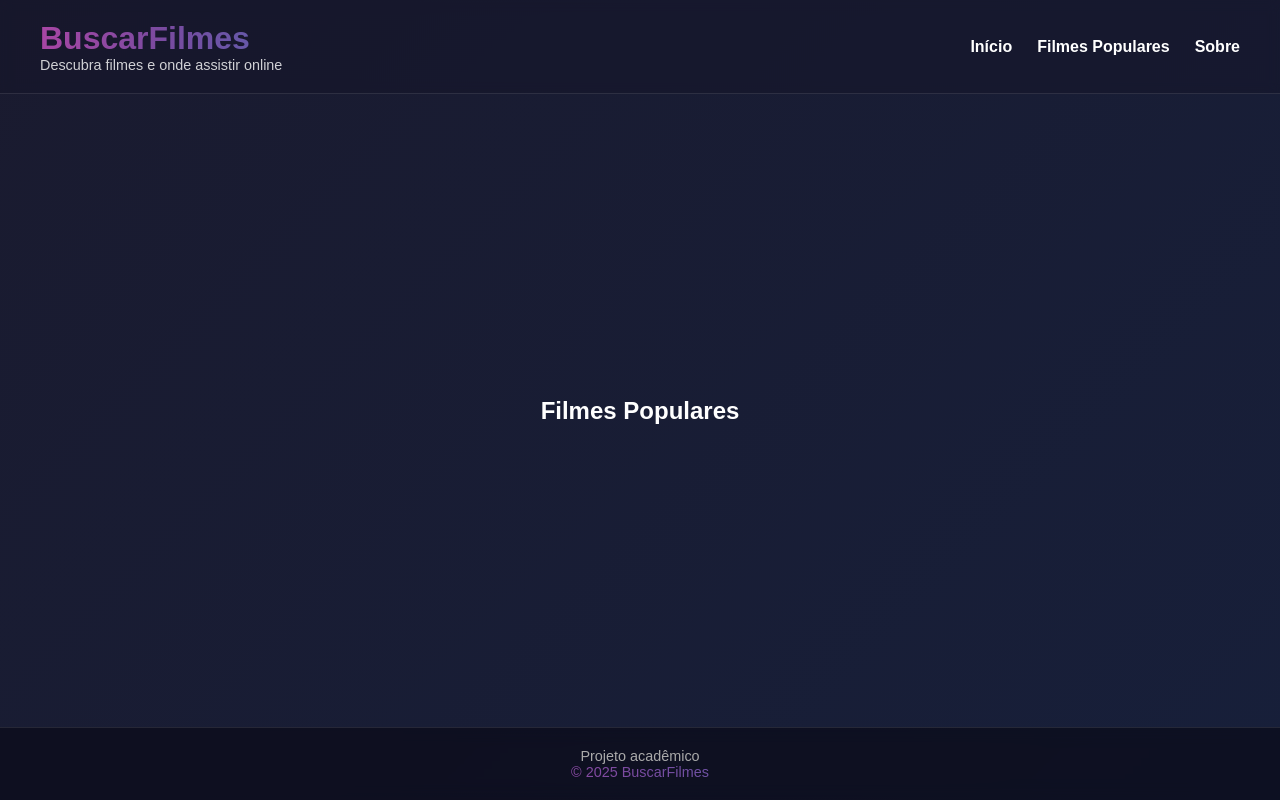
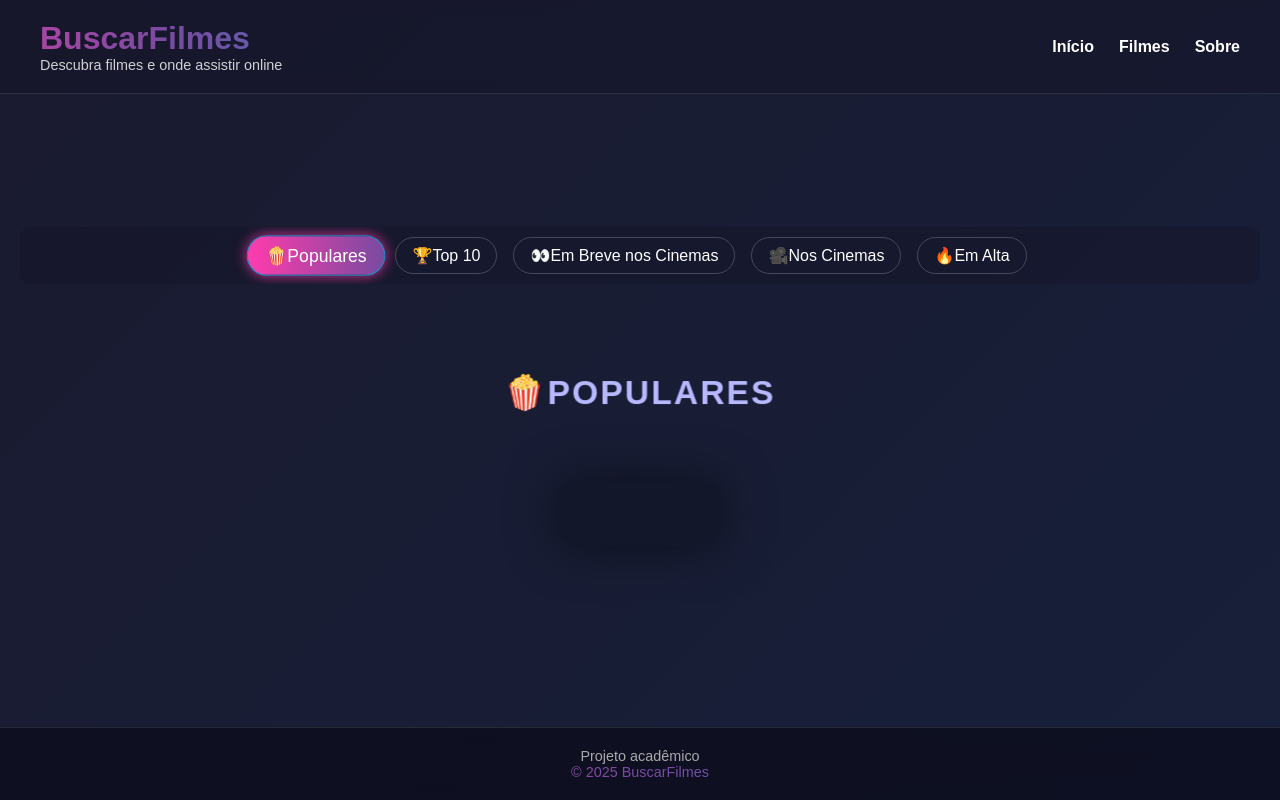
Before and after one commit to Irlamfernandes/projeto_django, a Django app: page /filmes_populares/ in a window 1280 px wide. Run offline with Django 5.2, Linux system fonts and the light colour scheme; data that the repository does not hold is empty.

Commit message:
css de detalhes_filmes

```diff
--- a/coreapp/views.py
+++ b/coreapp/views.py
@@ -1,9 +1,11 @@
+from datetime import date
 from django.shortcuts import render
 from django.views import View
 from django.http import JsonResponse
 from .services import TMDbClient, TMDbError, StreamingClient
 from .rotas_streaming import STREAMING_LINKS_BY_NAME
 
+# --- Views Existentes (Sem Alterações) ---
 
 class BuscarFilmeView(View):
     def get(self, request):
@@ -32,7 +34,7 @@
                         provedores = streaming_client.buscar_filmes_streaming(id_tmdb)
                         for p in provedores:
                             provider_name = p.get("provider_name")
-                            link = STREAMING_LINKS_BY_NAME.get(provider_name, "  # ")
+                            link = STREAMING_LINKS_BY_NAME.get(provider_name, " # ")
                             servicos.append({
                                 "nome": provider_name,
                                 "logo_url": f"https://image.tmdb.org/t/p/w45{p.get('logo_path')}" if p.get(
@@ -79,7 +81,7 @@
                         "nome": p.get("provider_name"),
                         "logo_url": f"https://image.tmdb.org/t/p/w45{p.get('logo_path')}" if p.get(
                             "logo_path") else None,
-                        "link": STREAMING_LINKS_BY_NAME.get(p.get("provider_name"), "  # ")
+                        "link": STREAMING_LINKS_BY_NAME.get(p.get("provider_name"), " # ")
                     }
                     for p in provedores
                 ]
@@ -150,65 +152,93 @@
         return render(request, self.template_name)
 
 
+# --- FilmesPopularesView (Atualizada) ---
+
 class FilmesPopularesView(View):
     template_name = 'coreapp/filmes_populares.html'
 
+    # Mapeamento da categoria na URL para o método de busca
+    CATEGORIAS = {
+        'populares': {'titulo': '🍿Populares', 'metodo': 'filmes_populares', 'limite_inicial': None},
+        'top_10': {'titulo': '🏆Top 10', 'metodo': 'top_rated_filmes', 'limite_inicial': 10},
+        # Próximos Lançamentos (upcoming) - Será filtrado na view
+        'proximos_lancamentos': {'titulo': '👀Em Breve nos Cinemas', 'metodo': 'filmes_lancamentos', 'limite_inicial': None},
+        # Nos Cinemas (now_playing)
+        'nos_cinemas': {'titulo': '🎥Nos Cinemas', 'metodo': 'filmes_now_playing', 'limite_inicial': None},
+        'em_alta': {'titulo': '🔥Em Alta', 'metodo': 'filmes_trending_week', 'limite_inicial': None},
+    }
+
+    def _formatar_filmes(self, resultados_api):
+        """Formata os dados do filme, removendo sinopse e serviços."""
+        filmes_formatados = []
+        for filme_api in resultados_api:
+            filmes_formatados.append({
+                "id": filme_api.get("id"),
+                "titulo": filme_api.get("title"),
+                "poster_url": f"https://image.tmdb.org/t/p/w500{filme_api.get('poster_path')}" if filme_api.get(
+                    "poster_path") else None,
+            })
+        return filmes_formatados
+
     def get(self, request, *args, **kwargs):
-        """
-        Se a requisição for AJAX, retorna JSON com os próximos filmes.
-        Caso contrário, renderiza a página normal com os primeiros filmes.
-        """
+
+        categoria_slug = request.GET.get("categoria", "populares")
+        categoria_info = self.CATEGORIAS.get(categoria_slug, self.CATEGORIAS['populares'])
+
         page = int(request.GET.get("page", 1))
         client = TMDbClient()
-        streaming_client = StreamingClient()
 
         context = {
             "filmes": [],
             "erro": None,
-            "page": page
+            "page": page,
+            "categoria_titulo": categoria_info['titulo'],
+            "categoria_slug": categoria_slug,
+            "categorias": self.CATEGORIAS,
+            "tem_mais": False,
         }
 
         try:
-            resultados_api = client.filmes_populares(page=page)
-            filmes_formatados = []
+            metodo_de_busca = getattr(client, categoria_info['metodo'])
+            resultados_api = metodo_de_busca(page=page)
 
-            for filme_api in resultados_api:
-                id_tmdb = filme_api.get("id")
-                servicos = []
-                try:
-                    provedores = streaming_client.buscar_filmes_streaming(id_tmdb)
-                    for p in provedores:
-                        provider_name = p.get("provider_name")
-                        link = STREAMING_LINKS_BY_NAME.get(provider_name, "  # ")
-                        servicos.append({
-                            "nome": provider_name,
-                            "logo_url": f"https://image.tmdb.org/t/p/w45{p.get('logo_path')}" if p.get(
-                                "logo_path") else None,
-                            "link": link,
-                        })
-                except TMDbError:
-                    servicos = []
+            resultados_filtrados = resultados_api
 
-                filmes_formatados.append({
-                    "id": id_tmdb,
-                    "titulo": filme_api.get("title"),
-                    "sinopse": filme_api.get("overview"),
-                    "poster_url": f"https://image.tmdb.org/t/p/w500{filme_api.get('poster_path')}" if filme_api.get(
-                        "poster_path") else None,
-                    "servicos": servicos,
-                })
+            # LÓGICA DE FILTRO: Garante que "Próximos Lançamentos" só mostre filmes futuros
+            if categoria_slug == 'proximos_lancamentos':
+                hoje = date.today()
+
+                # Filtra apenas filmes onde a data de lançamento é estritamente futura
+                resultados_filtrados = [
+                    filme for filme in resultados_api
+                    if filme.get("release_date") and date.fromisoformat(filme["release_date"]) > hoje
+                ]
+
+            # LÓGICA DE LIMITE: Top 10 só mostra 10 na primeira página
+            if categoria_slug == 'top_10' and page == 1:
+                limite = categoria_info['limite_inicial']
+                resultados_finais = resultados_filtrados[:limite]
+                # Se a lista original tinha mais que o limite, há mais para carregar
+                context["tem_mais"] = len(resultados_filtrados) > limite
+            else:
+                resultados_finais = resultados_filtrados
+                # Se a API retornou resultados, assumimos que pode haver mais
+                context["tem_mais"] = len(resultados_api) > 0
+
+            # Formata os dados (agora sem sinopse/serviços)
+            filmes_formatados = self._formatar_filmes(resultados_finais)
 
             if request.headers.get("x-requested-with") == "XMLHttpRequest":
-                # Retorna apenas JSON para AJAX
+                # JSON para carregamento incremental
                 return JsonResponse({
                     "filmes": filmes_formatados,
                     "page": page,
-                    "tem_mais": len(resultados_api) > 0
+                    "tem_mais": context["tem_mais"] and len(filmes_formatados) > 0
                 })
             else:
                 context["filmes"] = filmes_formatados
                 return render(request, self.template_name, context)
 
         except TMDbError as e:
-            context["erro"] = f"Ocorreu um erro ao buscar filmes populares: {e}"
+            context["erro"] = f"Ocorreu um erro ao buscar filmes: {e}"
             return render(request, self.template_name, context)
--- /dev/null
+++ b/static/coreapp/filmes_populares.css
@@ -0,0 +1,227 @@
+/* ======= TÍTULO PRINCIPAL ======= */
+h2 {
+    text-align: center;
+    font-size: 2rem;
+    font-weight: 700;
+    color: #b8b8ff;
+    letter-spacing: 2px;
+    text-transform: uppercase;
+    margin-top: 3rem;
+    margin-bottom: 5rem;
+    opacity: 0;
+    animation: titleCinematic 2s ease forwards;
+}
+
+/* Animação cinematográfica para o título */
+@keyframes titleCinematic {
+    0% { opacity: 0; transform: translateY(-50px) scale(0.8); filter: blur(5px); }
+    100% { opacity: 1; transform: translateY(10px) scale(1.05); filter: blur(0); }
+}
+
+/* ======= NAV DE CATEGORIAS ======= */
+#categorias-nav {
+    width: 100%;
+    margin-bottom: 2rem;
+    padding: 10px 0;
+    background: rgba(20, 20, 40, 0.5);
+    border-radius: 10px;
+    overflow-x: auto;
+}
+
+#categorias-nav ul {
+    list-style: none;
+    display: flex;
+    justify-content: center;
+    gap: 1rem;
+    padding: 0 1rem;
+}
+
+#categorias-nav li a {
+    text-decoration: none;
+    padding: 0.5rem 1rem;
+    border-radius: 20px;
+    color: #fff;
+    font-weight: 500;
+    border: 1px solid rgba(255, 255, 255, 0.2);
+    transition: all 0.3s ease, box-shadow 0.3s ease;
+    white-space: nowrap;
+    display: block;
+}
+
+#categorias-nav li a:hover {
+    background-color: rgba(120, 75, 160, 0.25);
+    border-color: #ff3cac;
+    box-shadow: 0 0 10px rgba(255, 60, 172, 0.5);
+}
+
+#categorias-nav li a.ativo {
+    background: linear-gradient(90deg, #ff3cac, #784ba0);
+    color: #fff;
+    border-color: #2b86c5;
+    box-shadow: 0 0 12px rgba(255, 60, 172, 0.8);
+    transform: scale(1.1);
+}
+
+/* ======= LISTAGEM DE FILMES ======= */
+#filmes-lista {
+    display: grid;
+    grid-template-columns: repeat(4, 1fr);
+    gap: 2rem;
+    list-style: none;
+    max-width: 1400px;
+    margin: 0 auto 3rem;
+    padding: 2rem;
+    background: rgba(0,0,0,0.2);
+    border-radius: 15px;
+    box-shadow: 0 0 50px rgba(0,0,0,0.5);
+}
+
+/* ======= CARD DE FILME ======= */
+#filmes-lista li {
+    background: linear-gradient(145deg, #181828, #0f0f1a);
+    border-radius: 1rem;
+    box-shadow: 0 0 1rem rgba(0, 0, 0, 0.8);
+    padding: 1rem;
+    display: flex;
+    flex-direction: column;
+    align-items: center;
+    text-align: center;
+    overflow: hidden;
+    transition: transform 0.5s ease, box-shadow 0.5s ease;
+    opacity: 0;
+    transform: translateY(30px);
+    animation: cardFadeIn 0.8s ease forwards;
+    justify-content: space-between;
+    min-height: 400px;
+}
+
+/* Staggered animation via nth-child */
+#filmes-lista li:nth-child(1) { animation-delay: 0.1s; }
+#filmes-lista li:nth-child(2) { animation-delay: 0.2s; }
+#filmes-lista li:nth-child(3) { animation-delay: 0.3s; }
+#filmes-lista li:nth-child(4) { animation-delay: 0.4s; }
+#filmes-lista li:nth-child(5) { animation-delay: 0.5s; }
+#filmes-lista li:nth-child(6) { animation-delay: 0.6s; }
+/* ...adicione mais se precisar */
+
+/* Hover cinematográfico */
+#filmes-lista li:hover {
+    transform: translateY(-10px) rotateX(5deg) rotateY(3deg) scale(1.06);
+    box-shadow: 0 0 3rem rgba(100, 100, 255, 0.7), 0 0 10px rgba(255, 60, 172, 0.5);
+}
+
+/* ======= POSTER ======= */
+#filmes-lista li img {
+    width: 100%;
+    height: auto;
+    border-radius: 0.8rem;
+    box-shadow: 0 0 1.5rem rgba(0,0,0,0.7);
+    margin-bottom: 1rem;
+    transition: transform 0.4s ease, box-shadow 0.4s ease;
+    object-fit: cover;
+}
+
+/* ======= TÍTULO DO FILME ======= */
+#filmes-lista li h2 {
+    margin: 0 0 0.6rem;
+    font-size: 1.3rem;
+    background: linear-gradient(90deg, #b0b0ff, #e0e0ff);
+    -webkit-background-clip: text;
+    -webkit-text-fill-color: transparent;
+    animation: titleGlow 2s ease infinite alternate;
+    opacity: 0;
+    animation: titleAppear 1s forwards;
+}
+
+/* Animação de aparecer para títulos dos filmes */
+@keyframes titleAppear {
+    from { opacity: 0; transform: translateY(20px); }
+    to { opacity: 1; transform: translateY(0); }
+}
+
+/* Glow sutil */
+@keyframes titleGlow {
+    0% { text-shadow: 0 0 4px #b0b0ff; }
+    50% { text-shadow: 0 0 8px #e0e0ff; }
+    100% { text-shadow: 0 0 4px #b0b0ff; }
+}
+
+/* ======= BOTÃO "MAIS INFORMAÇÕES" ======= */
+#filmes-lista li a {
+    display: inline-block;
+    margin-top: 1rem;
+    padding: 0.6rem 1.4rem;
+    border-radius: 10px;
+    background: linear-gradient(90deg, #ff3cac, #784ba0, #2b86c5);
+    background-size: 300% 300%;
+    color: #fff;
+    font-weight: 600;
+    font-size: 0.95rem;
+    letter-spacing: 0.5px;
+    text-transform: uppercase;
+    text-decoration: none;
+    transition: all 0.3s ease, box-shadow 0.3s ease;
+    box-shadow: 0 0 12px rgba(120, 120, 255, 0.4);
+    animation: gradientMove 4s ease infinite;
+}
+
+#filmes-lista li a:hover {
+    transform: translateY(-3px) scale(1.05);
+    box-shadow: 0 0 25px rgba(180, 100, 255, 0.7);
+}
+
+#filmes-lista li a:active {
+    transform: scale(0.97);
+    box-shadow: 0 0 10px rgba(150, 80, 255, 0.5);
+}
+
+/* ======= CARD APARECENDO ======= */
+@keyframes cardFadeIn {
+    from { opacity: 0; transform: translateY(30px) scale(0.95); }
+    to { opacity: 1; transform: translateY(0) scale(1); }
+}
+
+/* ======= ANIMAÇÕES ======= */
+@keyframes gradientMove {
+    0% { background-position: 0% 50%; }
+    50% { background-position: 100% 50%; }
+    100% { background-position: 0% 50%; }
+}
+
+/* ======= BOTÃO CARREGAR MAIS ======= */
+#carregar-mais-container { width: 100%; text-align: center; margin: 40px 0; }
+
+#carregar-mais-btn {
+    font-size: 1.1rem;
+    font-weight: 600;
+    color: #fff;
+    background: linear-gradient(90deg, #ff3cac, #784ba0);
+    border: none;
+    border-radius: 25px;
+    padding: 12px 30px;
+    cursor: pointer;
+    transition: all 0.3s ease;
+    box-shadow: 0 0 15px rgba(255,60,172,0.5);
+}
+
+#carregar-mais-btn:hover:not(:disabled) {
+    background: linear-gradient(90deg, #784ba0, #2b86c5);
+    box-shadow: 0 0 25px rgba(43,134,197,0.7);
+    transform: translateY(-2px);
+}
+
+#carregar-mais-btn:disabled {
+    background: #444;
+    cursor: not-allowed;
+    box-shadow: none;
+    opacity: 0.7;
+}
+
+/* ======= RESPONSIVIDADE ======= */
+@media (max-width: 1024px) { #filmes-lista { grid-template-columns: repeat(3, 1fr); } }
+@media (max-width: 768px) {
+    #filmes-lista { grid-template-columns: repeat(2, 1fr); }
+    #filmes-lista li img { max-width: 100%; }
+    h2 { font-size: 1.6rem; }
+}
+@media (max-width: 480px) { #filmes-lista { grid-template-columns: 1fr; } }
--- a/static/coreapp/sobre.css
+++ b/static/coreapp/sobre.css
@@ -12,8 +12,8 @@
 }
 
 section:hover {
-    transform: translateY(-6px);
-    box-shadow: 0 0 2rem rgba(100, 100, 255, 0.5);
+    transform: translateY(-10px) rotateX(5deg) rotateY(3deg) scale(1.02);
+    box-shadow: 0 0 3rem rgba(100, 100, 255, 0.7), 0 0 10px rgba(255, 60, 172, 0.5);
 }
 
 /* ======= TÍTULOS ======= */
--- a/templates/coreapp/base.html
+++ b/templates/coreapp/base.html
@@ -19,7 +19,7 @@
         <nav>
             <ul>
                 <li><a href="{% url 'index' %}">Início</a></li>
-                <li><a href="{% url 'filmes_populares' %}">Filmes Populares</a></li>
+                <li><a href="{% url 'filmes_populares' %}">Filmes</a></li>
                 <li><a href="{% url 'sobre' %}">Sobre</a></li>
             </ul>
         </nav>
--- a/templates/coreapp/filmes_populares.html
+++ b/templates/coreapp/filmes_populares.html
@@ -1,9 +1,26 @@
 {% extends "coreapp/base.html" %}
+{% load static %}
 
-{% block title %}Filmes Populares{% endblock %}
+{% block title %}{{ categoria_titulo }}{% endblock %}
+
+{% block head %}
+<link rel="stylesheet" href="{% static 'coreapp/filmes_populares.css' %}">
+{% endblock %}
 
 {% block content %}
-<h2>Filmes Populares</h2>
+<nav id="categorias-nav">
+  <ul>
+    {% for slug, info in categorias.items %}
+      <li>
+        <a href="?categoria={{ slug }}" class="{% if slug == categoria_slug %}ativo{% endif %}">
+          {{ info.titulo }}
+        </a>
+      </li>
+    {% endfor %}
+  </ul>
+</nav>
+
+<h2>{{ categoria_titulo }}</h2>
 
 {% if erro %}
   <p style="color: red;">{{ erro }}</p>
@@ -15,22 +32,7 @@
       <li>
         <img src="{{ filme.poster_url }}" alt="{{ filme.titulo }}">
         <h2>{{ filme.titulo }}</h2>
-      <p>{{ filme.sinopse }}</p>
-
-      <p>Disponível em:</p>
-      <ul>
-        {% for servico in filme.servicos %}
-          <li>
-            {% if servico.logo_url %}
-              <a href="{{ servico.link }}" target="_blank">
-                <img src="{{ servico.logo_url }}" alt="{{ servico.nome }}">
-              </a>
-            {% endif %}
-          </li>
-        {% empty %}
-          <li>Não disponível em streaming</li>
-        {% endfor %}
-      </ul>
+        {# Sinopse e plataformas foram removidas #}
 
         <a href="{% url 'detalhe_filme' filme.id %}">Mais informações</a>
       </li>
@@ -38,7 +40,7 @@
   {% endfor %}
 </ul>
 
-{% if filmes %}
+{% if filmes and tem_mais %}
   <div id="carregar-mais-container">
     <button id="carregar-mais-btn">Carregar mais</button>
   </div>
@@ -46,41 +48,46 @@
 
 <script>
   let paginaAtual = {{ page|default:1 }};
+  const categoriaAtual = "{{ categoria_slug }}";
   const btnCarregarMais = document.getElementById("carregar-mais-btn");
   const listaFilmes = document.getElementById("filmes-lista");
+  const containerCarregarMais = document.getElementById("carregar-mais-container");
 
+  if (btnCarregarMais) {
     btnCarregarMais.addEventListener("click", function() {
       paginaAtual += 1;
       btnCarregarMais.disabled = true;
       btnCarregarMais.textContent = "Carregando...";
 
-    fetch(`?page=${paginaAtual}`, {
+      // A requisição AJAX envia a categoria e a página
+      const url = `?page=${paginaAtual}&categoria=${categoriaAtual}`;
+
+      fetch(url, {
         headers: { "X-Requested-With": "XMLHttpRequest" }
       })
       .then(response => response.json())
       .then(data => {
         if (data.filmes && data.filmes.length > 0) {
           data.filmes.forEach(filme => {
-          // Só adiciona o filme na lista se ele tiver uma imagem de pôster
             if (filme.poster_url) {
               const li = document.createElement("li");
+
+              // HTML simplificado (sem sinopse/serviços)
               li.innerHTML = `
                 <img src="${filme.poster_url}" alt="${filme.titulo}">
                 <h2>${filme.titulo}</h2>
-              <p>${filme.sinopse}</p>
-              <p>Disponível em:</p>
-              <ul>
-                ${filme.servicos.map(s => s.logo_url ? `<li><a href="${s.link}" target="_blank"><img src="${s.logo_url}" alt="${s.nome}"></a></li>` : "").join("")}
-              </ul>
-              <a href="/filme/${filme.id}/">Mais informações</a>
+                <a href="{% url 'detalhe_filme' 0 %}".replace('/0/', '/' + filme.id + '/')>Mais informações</a>
               `;
               listaFilmes.appendChild(li);
             }
           });
         }
 
-      if (!data.tem_mais || data.filmes.length === 0) {
-        document.getElementById("carregar-mais-container").remove();
+        let temMais = data.tem_mais;
+
+        if (!temMais || data.filmes.length === 0) {
+          // Remove o botão se não houver mais filmes para carregar
+          if (containerCarregarMais) containerCarregarMais.remove();
         } else {
           btnCarregarMais.disabled = false;
           btnCarregarMais.textContent = "Carregar mais";
@@ -92,5 +99,6 @@
         btnCarregarMais.textContent = "Carregar mais";
       });
     });
+  }
 </script>
 {% endblock %}
```
Also changed, not shown: coreapp/services.py (+61 -3 lines), static/coreapp/detalhe_filme.css (+9 -0 lines), static/coreapp/resultados.css (+19 -7 lines), templates/coreapp/detalhe_filme.html (+5 -6 lines), templates/coreapp/resultados.html (+0 -20 lines). Lines whose indentation alone changed are shown as unchanged.
